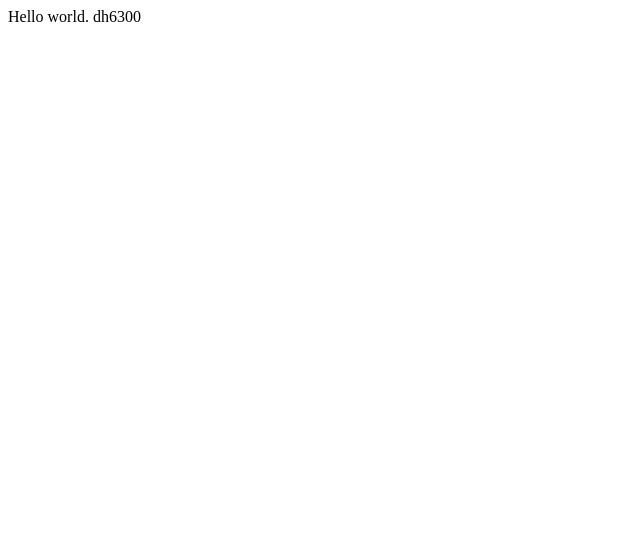
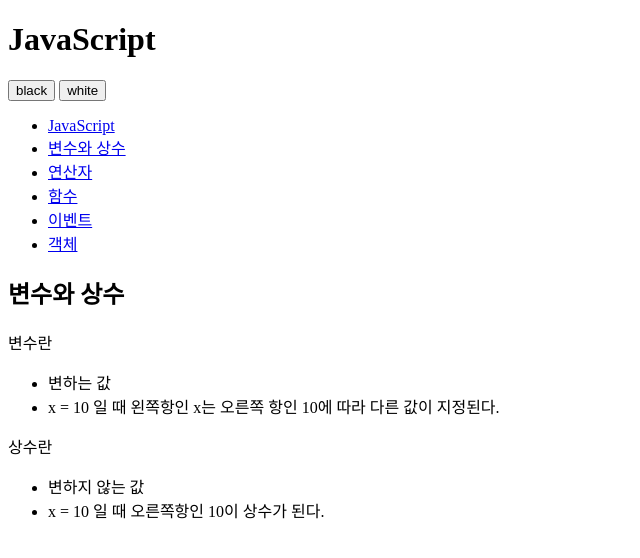
Before and after one commit to dh6300/opentutorials-dh6300, a plain HTML site: page index.html in a window 1280 px wide. Shown: the whole page, without its empty margins (0-640 px from the left). Drawn offline with Linux system fonts and the light colour scheme.

Commit message:
add html

```diff
--- a/index.html
+++ b/index.html
@@ -1,24 +1,53 @@
 <!DOCTYPE html>
-<html lang="en">
+<html>
     <head>
         <meta charset="utf-8" />
-
-        <!-- Always force latest IE rendering engine (even in intranet) & Chrome Frame
-        Remove this if you use the .htaccess -->
-        <meta http-equiv="X-UA-Compatible" content="IE=edge,chrome=1" />
-
-        <title>index</title>
-        <meta name="description" content="" />
-        <meta name="author" content="egoing" />
-
-        <meta name="viewport" content="width=device-width; initial-scale=1.0" />
-
-        <!-- Replace favicon.ico & apple-touch-icon.png in the root of your domain and delete these references -->
-        <link rel="shortcut icon" href="/favicon.ico" />
-        <link rel="apple-touch-icon" href="/apple-touch-icon.png" />
     </head>
 
-    <body>
-        Hello world. dh6300
+    <body id="body">
+        <div>
+            <header>
+                <h1>JavaScript</h1>
+            </header>
+            <div id="toolbar">
+                <input type="button" value="black" />
+                <input type="button" value="white" />
+            </div>
+            <nav>
+                <ul>
+                    <li><a href="http://opentutorials.org/course/49/17">JavaScript</a></li>
+                    <li><a href="http://opentutorials.org/course/49/16">변수와 상수</a></li>
+                    <li><a href="http://opentutorials.org/course/49/18">연산자</a></li>
+                    <li><a href="http://opentutorials.org/course/49/19">함수</a></li>
+                    <li><a href="http://opentutorials.org/course/49/20">이벤트</a></li>
+                    <li><a href="http://opentutorials.org/course/49/21">객체</a></li>
+                </ul>
+            </nav>
+            <article>
+                <h2>변수와 상수</h2>
+                <div>
+                    <p>변수란</p>
+                    <ul>
+                        <li>
+                            변하는 값
+                        </li>
+                        <li>
+                            x = 10 일 때 왼쪽항인 x는 오른쪽 항인 10에 따라 다른 값이 지정된다.
+                        </li>
+                    </ul>
+                    <p>
+                        상수란
+                    </p>
+                    <ul>
+                        <li>
+                            변하지 않는 값
+                        </li>
+                        <li>
+                            x = 10 일 때 오른쪽항인 10이 상수가 된다.
+                        </li>
+                    </ul>
+                </div>
+            </article>
+        </div>
     </body>
 </html>
```
